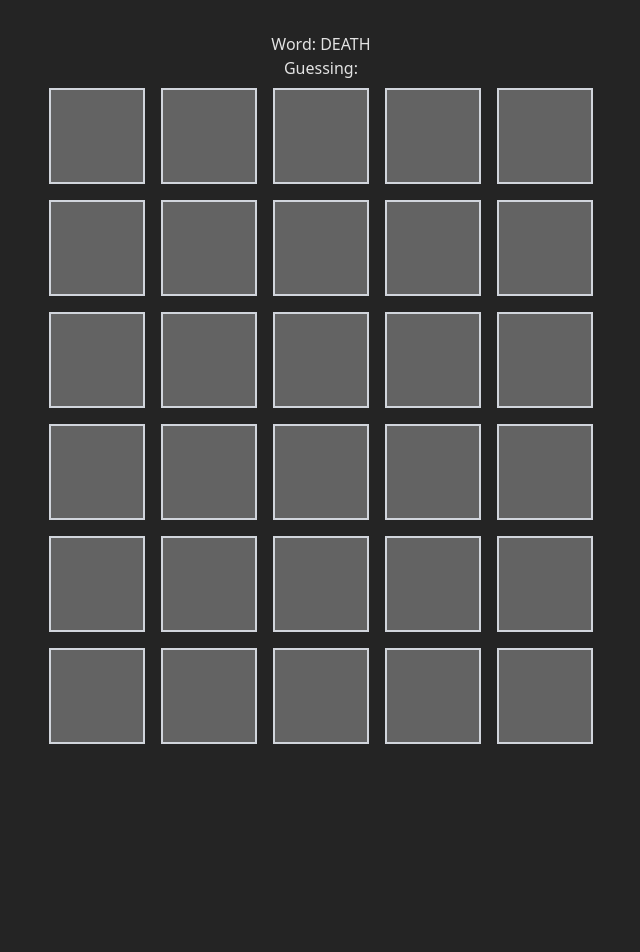
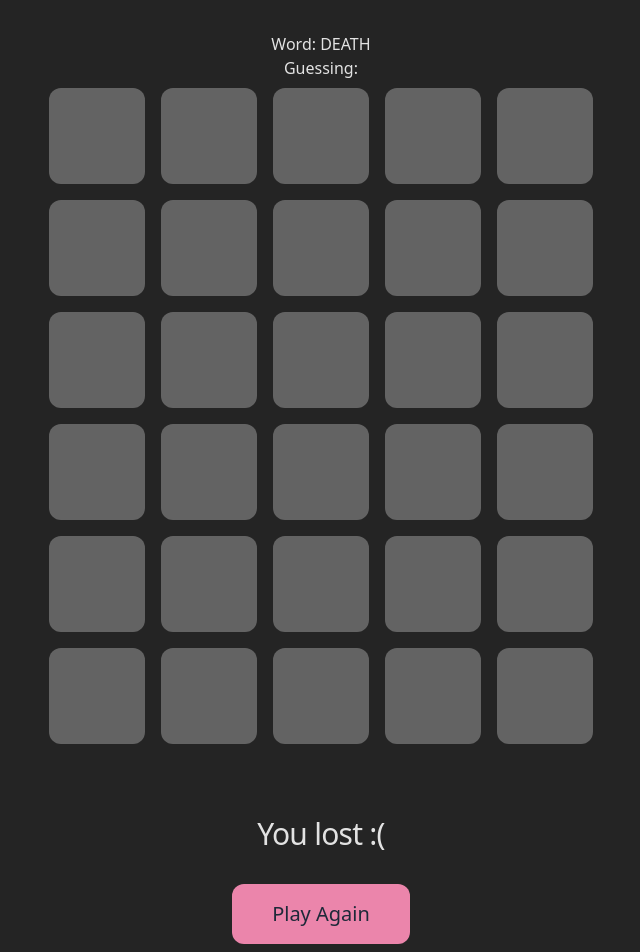
Before and after one commit to Pixele9/wordle-clone, a React (Vite) app: page / in a window 1280 px wide. Shown: the top 952 px of the page, without its empty margins (319-959 px from the left). Before the commit the page ends 800 px from the top, so only its background shows below. Built offline with nearby package versions, Linux system fonts and the light colour scheme.

Commit message:
style: new color scheme

```diff
--- a/src/App.css
+++ b/src/App.css
@@ -6,32 +6,29 @@
 }
 
 .match {
-  background-color: #6aaa64;
+  background-color: var(--color-wordle-match);
   animation: match-animation 0.7s ease-in-out;
 }
 
 .no-match {
-  background-color:#7e7978;
+  background-color: var(--color-wordle-no-match);
   animation: match-animation 0.7s ease-in-out;
 }
 
 .partial-match {
-  background-color: #c9b458;
+  background-color: var(--color-wordle-partial-match);
   animation: match-animation 0.7s ease-in-out;
 }
 
 
 @keyframes match-animation {
   from {
-    transform: scale(1);
     transform: rotateY(0deg);
   }
   50% {
-    transform: scale(1.2);
     transform: rotateX(90deg);
   }
   to {
-    transform: scale(1.2);
     transform: rotateX(0deg);
   }
 }
--- a/src/App.tsx
+++ b/src/App.tsx
@@ -90,11 +90,15 @@ function App() {
 					return <Row key={index} inputWord={letter} word={word} shouldApplyClassName={index < currentRow} />;
 				})}
 			</div>
+      <div className="flex flex-col items-center justify-center mt-16">
+          <h1 className="text-3xl font-light tracking-tight">You {gameSate === "WON" ? "won!!" : "lost :("}</h1>
+          <button className="bg-wordle-accent text-gray-800 text-xl px-10 py-4 rounded-xl mt-8 cursor-pointer" onClick={initializeGame}>Play Again</button>
+        </div>
 
       {( gameSate === "WON" || gameSate === "LOST" ) && (
         <div className="flex flex-col items-center justify-center mt-16">
           <h1 className="text-2xl font-bold">You {gameSate === "WON" ? "won!!" : "lost :("}</h1>
-          <button className="bg-blue-500 text-white px-8 py-3 rounded-md mt-3 cursor-pointer" onClick={initializeGame}>Play Again</button>
+          <button className="bg-wordle-accent text-gray-800 px-8 py-3 rounded-lg mt-3 cursor-pointer" onClick={initializeGame}>Play Again</button>
         </div>
       )}
 		</>
--- a/src/components/Letter.tsx
+++ b/src/components/Letter.tsx
@@ -6,7 +6,7 @@ type LetterProps = {
 export default function Letter({ value, className }: LetterProps) {
 	return (
 		<div
-			className={`w-24 h-24 flex text-lg items-center justify-center border-2 border-gray-300 bg-gray-100/30 ${className}`}
+			className={`w-24 h-24 flex text-5xl text-amber-50 font-bold items-center justify-center rounded-xl bg-gray-100/30 ${className}`}
 		>
 			{value}
 		</div>
--- a/src/components/Row.tsx
+++ b/src/components/Row.tsx
@@ -35,7 +35,7 @@ export default function Row({ inputWord, word, shouldApplyClassName }: RowProps)
 					<Letter
 						key={index}
 						value={letter}
-						className={shouldApplyClassName ? getLetterClassName(letter, word[index], word) + ` delay-${index * 0.1}s` : ""}
+						className={shouldApplyClassName ? getLetterClassName(letter, word[index], word) + ` delay-${index * 0.1}s text-slate-800` : ""}
 					/>
 				)
 			)}
--- a/src/index.css
+++ b/src/index.css
@@ -1,4 +1,17 @@
 @import "tailwindcss";
+
+@theme {
+  --color-wordle-match: #B7EAB3;
+  --color-wordle-partial-match: #EDE8B4;
+  --color-wordle-no-match: #E1DFD7;
+  /* --color-wordle-no-match: #5F6061; */
+  --color-wordle-accent: #EB85AB;
+  --color-wordle-secondary-accent: #EEC8B4;
+}
+
+@layer base {
+
+}
 
 :root {
   font-family: system-ui, Avenir, Helvetica, Arial, sans-serif;
```
